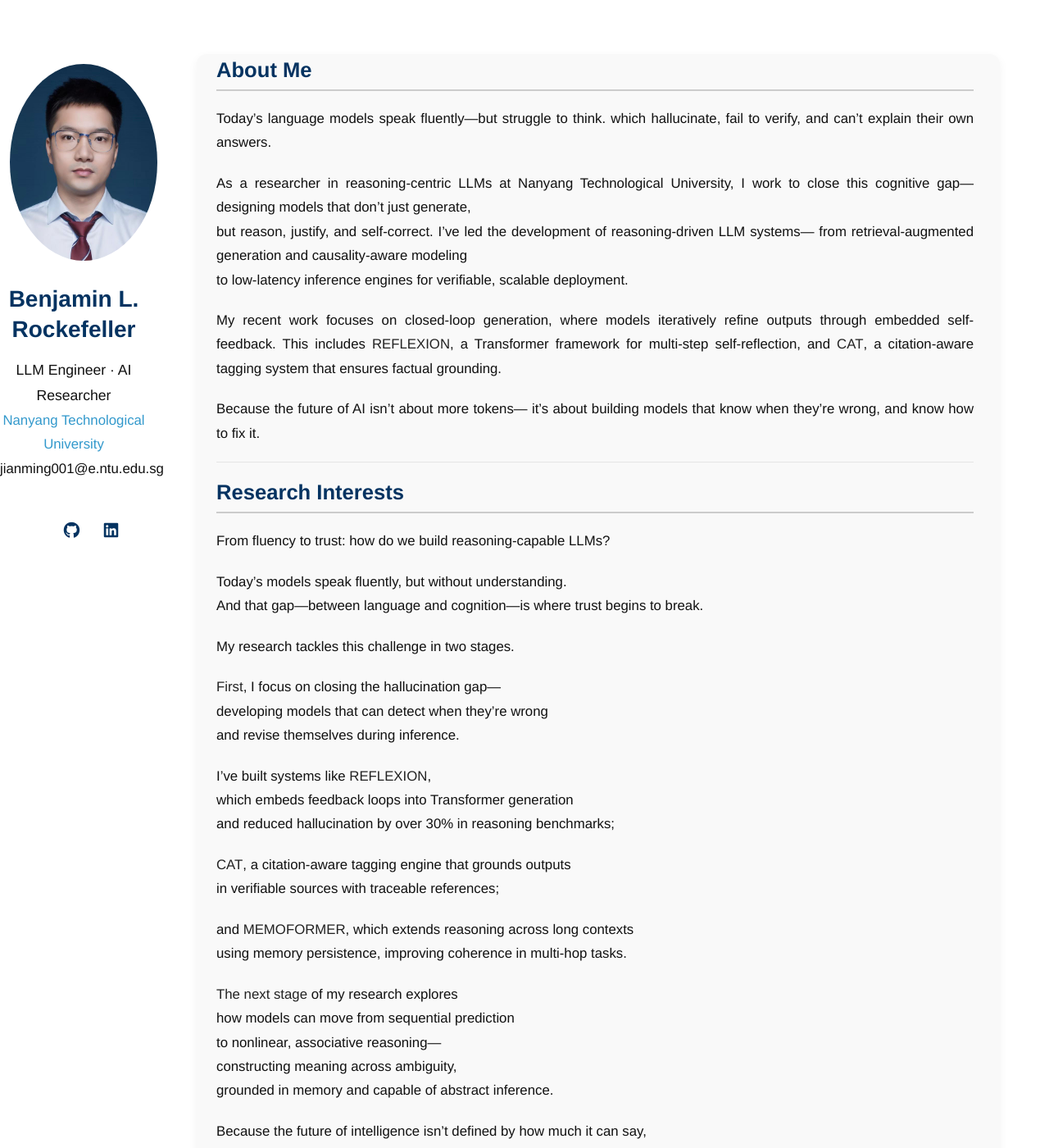
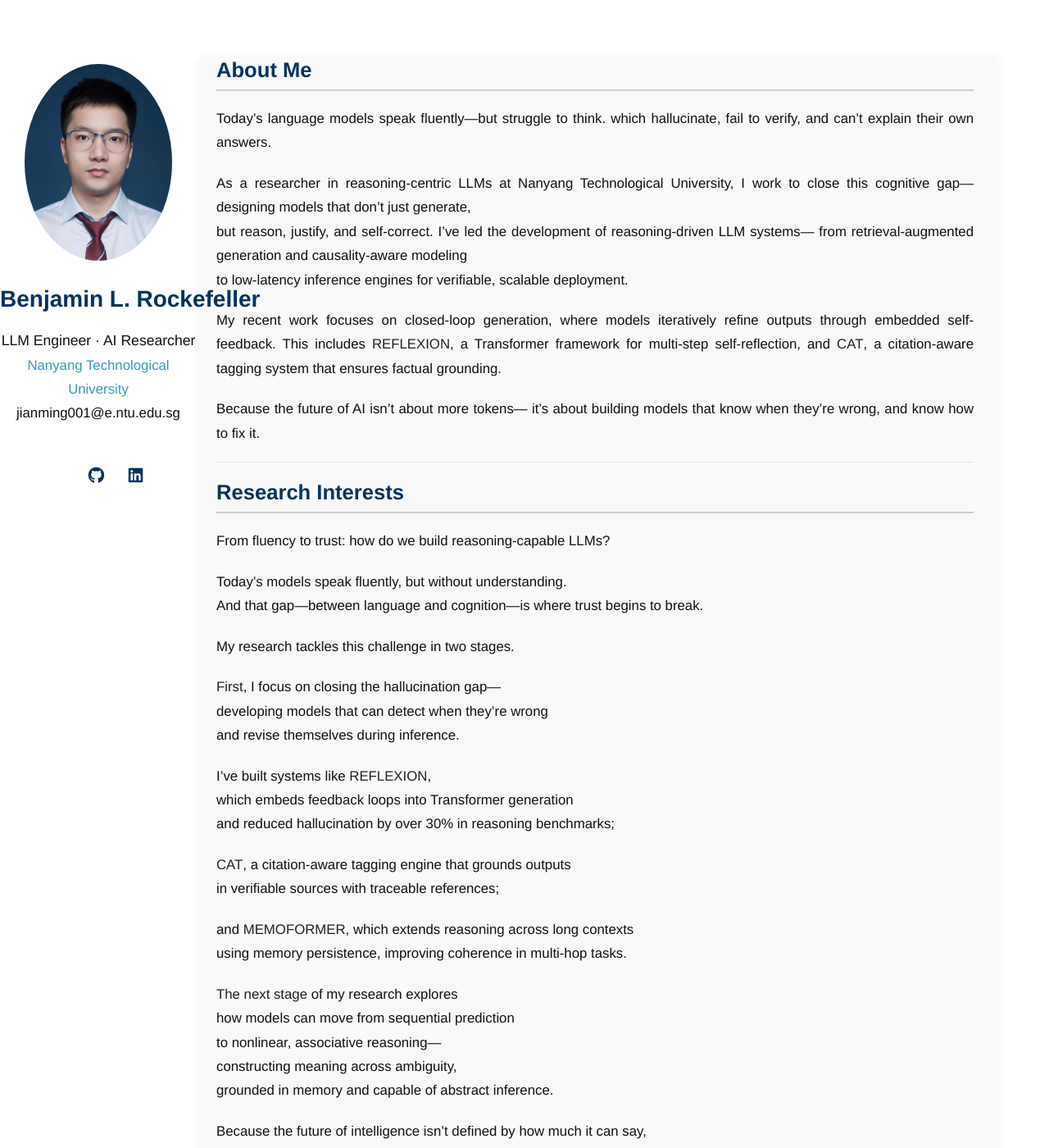
Before and after one commit to BenjaminRockefeller/benjaminrockefeller.github.io, a Jekyll site: the page built from index.md, in a window 1280 px wide and 1400 px high. Shown: the whole window at 82% size. Built offline with Jekyll 4.4.1, drawn with Linux system fonts in a browser that asks for light colours; a style sheet for code colours, icons or effects is not loaded; our own code applies the rules of GitHub Pages for plain Markdown files.

Commit message:
Update minimal-light.scss

```diff
--- a/_sass/minimal-light.scss
+++ b/_sass/minimal-light.scss
@@ -1023,13 +1023,34 @@ section p {
   padding-left: 0rem;       /* ✅ 左侧无边距 */
 }
 
-/* ✅ 左栏头像等元素继续左移 */
+/* ✅ 调整头像与文字容器宽度 */
 header {
-  width: 180px;              /* ✅ 精简宽度 */
-  margin-left: -60px;        /* ✅ 继续左移（原 -40px） */
+  width: 240px;         /* ✅ 原 180px，加宽以容纳长文本 */
+  margin-left: -60px;   /* 保持左移量不变 */
   padding: 0;
   text-align: center;
 }
+
+/* ✅ 姓名一行内强制显示 */
+header h1, header h2 {
+  white-space: nowrap;
+}
+
+/* ✅ 职位一行显示，适配宽度 */
+header .education {
+  font-size: 14.5px;
+  line-height: 1.4;
+  margin-top: 5px;
+  white-space: nowrap;
+  font-weight: 500;
+  font-family: "Segoe UI", sans-serif;
+}
+
+/* ✅ 大学名称不拆行 */
+header .autocolor {
+  white-space: nowrap;
+}
+
 
 
 
```
